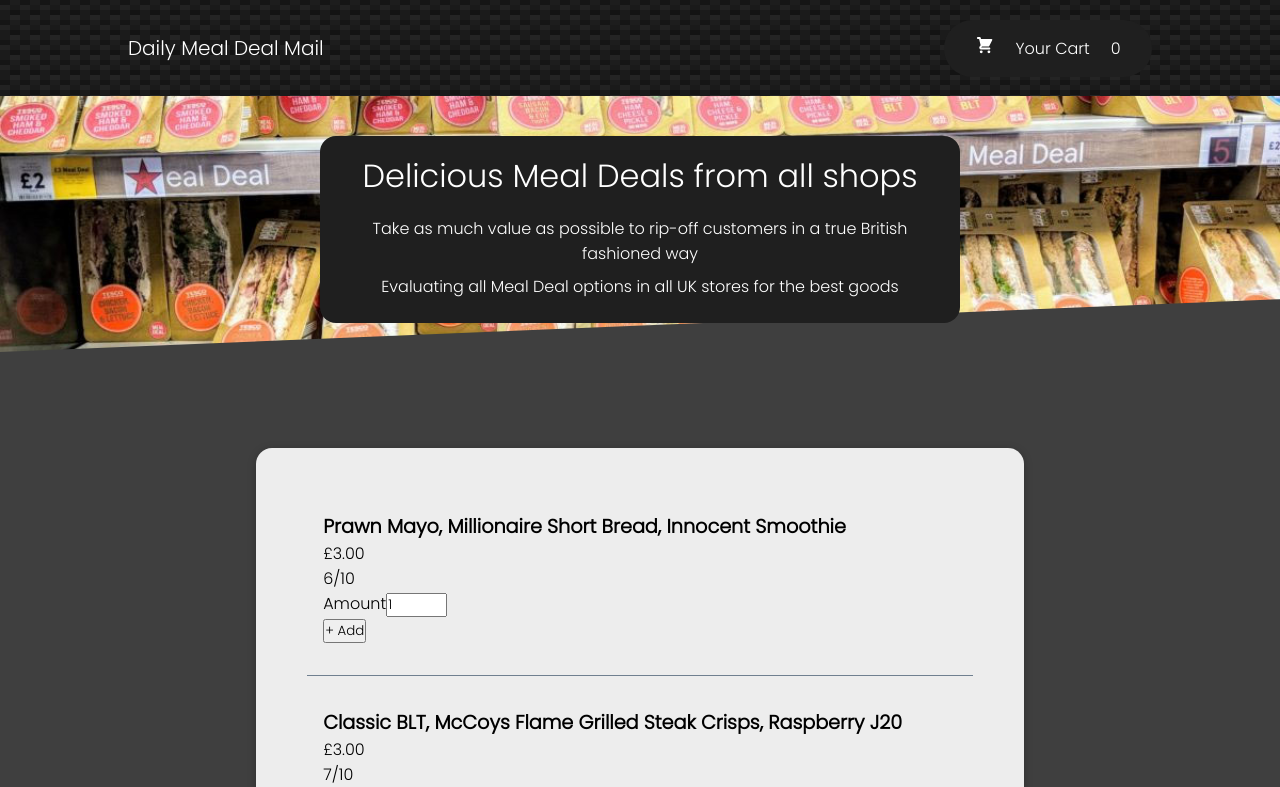
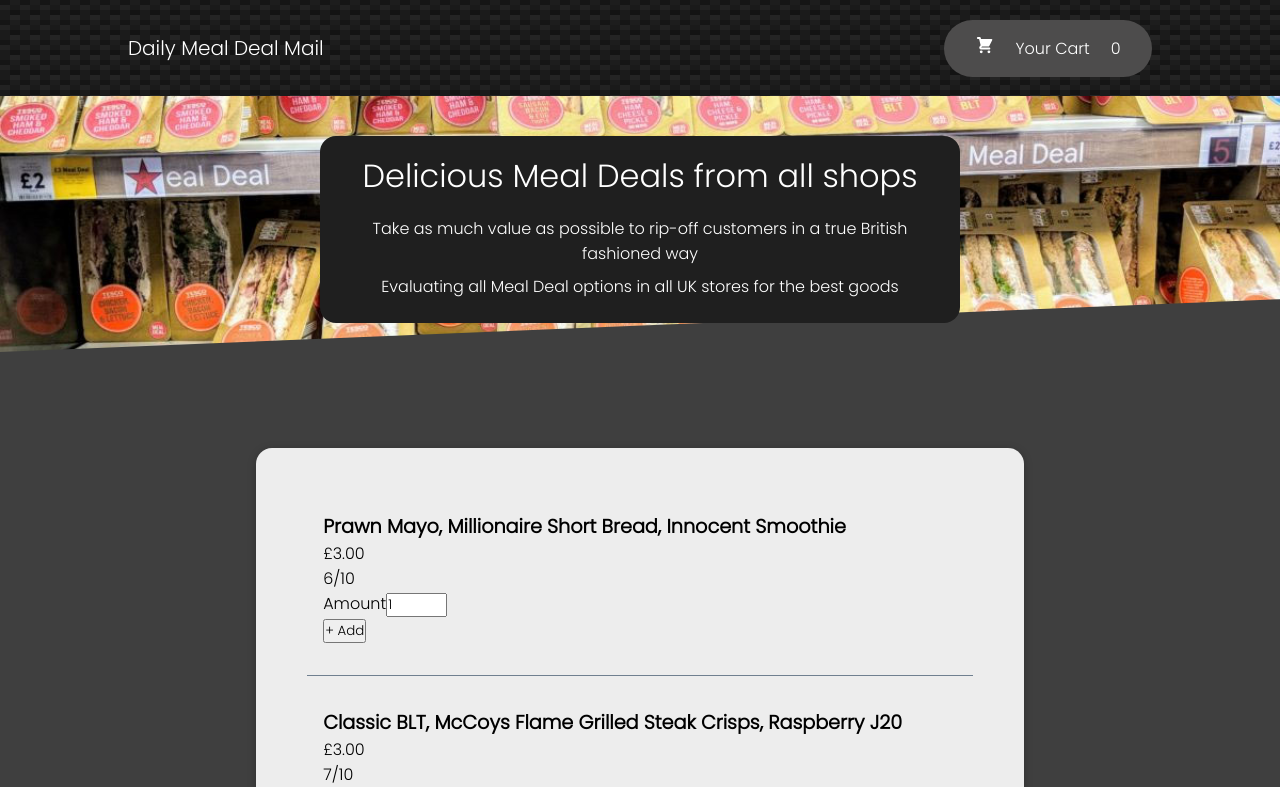
Before and after one commit to Shoozle/react-food-order-app, a React (Create React App) app: page / in a window 1280 px wide. Shown: the top 787 px of the page. Built offline with nearby package versions, Linux system fonts and the light colour scheme.

Commit message:
Useeffect animation

```diff
--- a/src/components/Layout/HeaderCartButton.js
+++ b/src/components/Layout/HeaderCartButton.js
@@ -1,24 +1,43 @@
-import React, { useContext } from 'react';
+import React, { useContext, useEffect, useState } from 'react';
 import CartContext from '../../store/cart-context';
 import CartIcon from '../Cart/CartIcon';
 
 import classes from './HeaderCartButton.module.css';
 
+const HeaderCartButton = props => {
+
+    const [btnbump, setbtnbump] = useState(false)
+    const cartCtx = useContext(CartContext);
+    const { items } = cartCtx;
+
+    //Transform array of data into single value sing a function and an initial value
+    //Func takes two args, curNumber will be different each time func is called on array value
+    const numberOfCartItems = items.reduce((curNumber, item) => {
+        return curNumber + item.amount;
+    }, 0);
 
 
 
-const HeaderCartButton = props => {
+    const btnClasses = `${classes.button} ${btnbump ? classes.bump : ''}`;
 
-    const cartCtx = useContext(CartContext);
+    useEffect(() => {
+        if (items.length === 0) {
+            return;
+        }
+        setbtnbump(true)
 
-    //Transform array of data into single value sing a function and an initial value
-    //Func takes two args, curNumber will be different each time func is called on array value
-    const numberOfCartItems = cartCtx.items.reduce((curNumber, item) => {
-        return curNumber + item.amount;
-    }, 0);
+        const timer = setTimeout(() => {
+            setbtnbump(false)
+        }, 300);
+
+        //Cleanup func called automatically
+        return () => {
+            clearTimeout(timer)
+        }
+    }, [items])
 
     return (
-    <button onClick={props.onClick} className={classes.button}>
+    <button onClick={props.onClick} className={btnClasses}>
         <span className={classes.icon}> <CartIcon /> </span>
         <span >Your Cart </span>
         <span className={classes.total}> {numberOfCartItems} </span>
--- a/src/components/Layout/HeaderCartButton.module.css
+++ b/src/components/Layout/HeaderCartButton.module.css
@@ -3,7 +3,7 @@
     display: flex;
     justify-content: space-around;
     width: 13rem;
-    background-color: #1f1f1f;
+    background-color: #4d4c4c;
     border-radius: 40px;
     padding: 1rem 1.3rem;
     color: white;
@@ -15,7 +15,6 @@
 .button:hover,
 .button:active {
     background-color: rgb(37, 35, 35);
-    transform: translateY(-2px);
 }
 
 .icon{
@@ -26,3 +25,17 @@
 .total{
 
 }
+
+.bump {
+    animation: bump 300ms ease-out;
+}
+
+@keyframes bump {
+    0% {
+        transform: scale(1)
+    }
+
+    10%{
+        transform: scale(0.9)
+    }
+}
--- a/src/components/MealDeals/AvailableMealDeals.js
+++ b/src/components/MealDeals/AvailableMealDeals.js
@@ -5,8 +5,6 @@
 const mealDeals = require('./MealDealsData.json');
 
 const AvailableMeals = () => {
-    console.log(mealDeals);
-
     const mealDealList = mealDeals.map(mealDeal => {
         return (
             <MealDealItem
```
